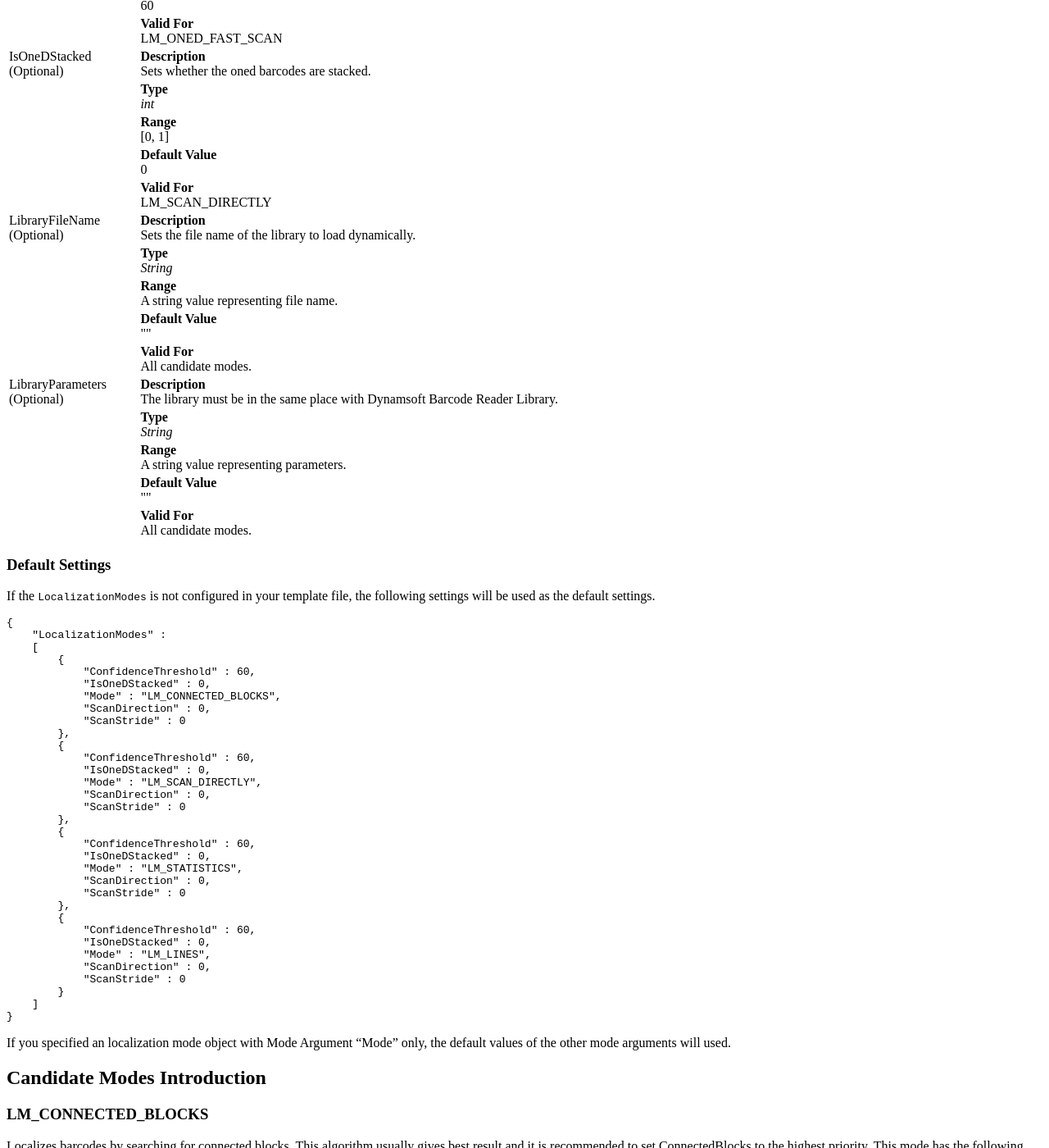
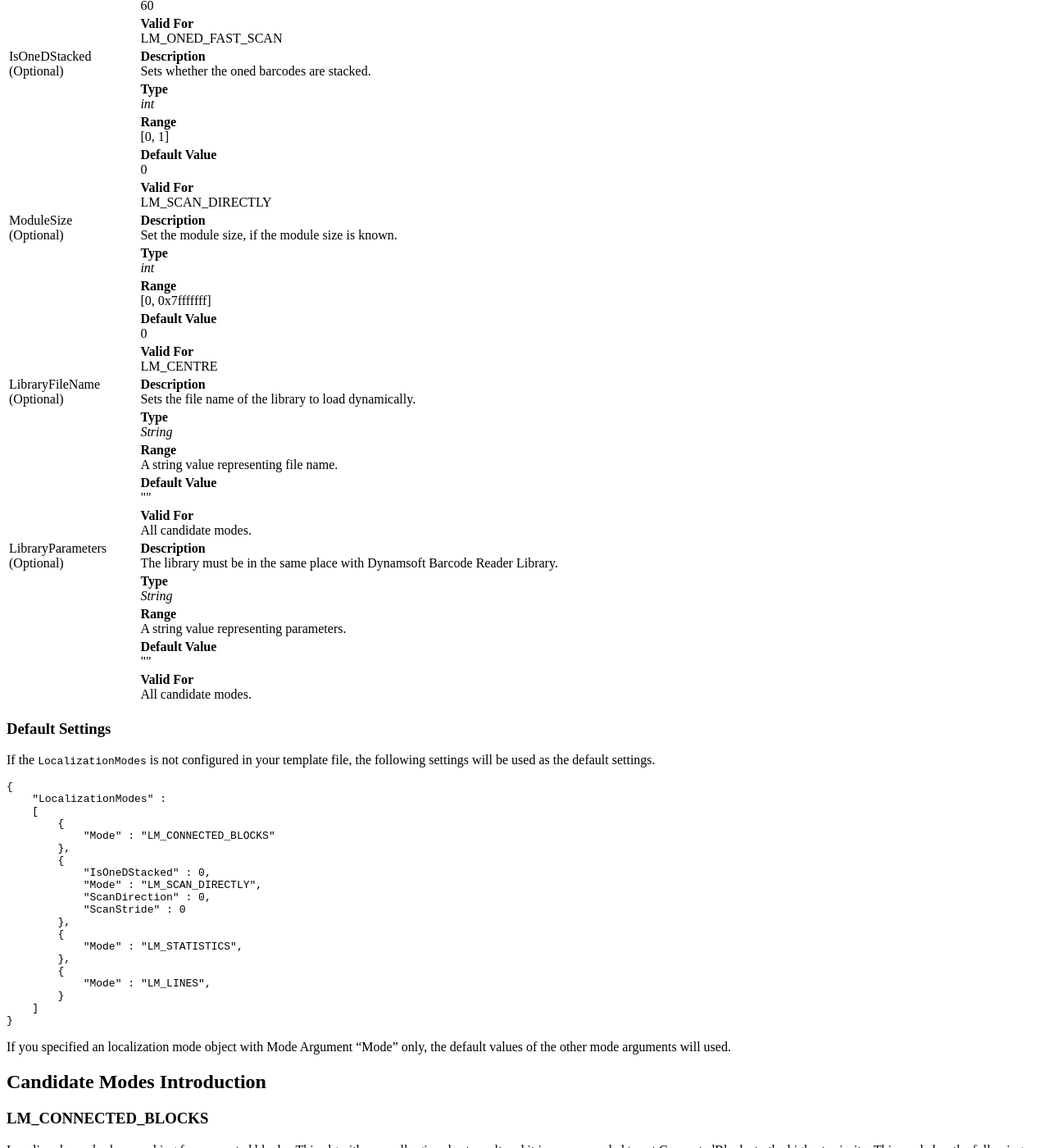
Before and after one commit to dynamsoft-docs/capture-vision-docs, a Jekyll site: the page built from parameters/reference/barcode-reader-task-settings/localization-modes.md, in a window 1280 px wide and 1400 px high, scrolled down 1994 px. Shown: the whole window at 82% size. Built offline with Jekyll 4.4.1, drawn with Linux system fonts in a browser that asks for light colours; our own code applies the rules of GitHub Pages for plain Markdown files.

Commit message:
Update missing arguments

```diff
--- a/parameters/reference/barcode-reader-task-settings/localization-modes.md
+++ b/parameters/reference/barcode-reader-task-settings/localization-modes.md
@@ -159,6 +159,28 @@ Parameter `LocalizationModes` consist of a group of localizaion mode objects. Ea
         </td>
     </tr>
     <tr>
+        <td rowspan = "5" style="vertical-align:text-top">ModuleSize<br>(Optional)</td>
+        <td><b>Description</b><br>Set the module size, if the module size is known.
+        </td>
+    </tr>
+    <tr>
+        <td><b>Type</b><br><i>int</i>
+        </td>
+    </tr>
+    <tr>
+        <td><b>Range</b><br>[0, 0x7fffffff]
+        </td>
+    </tr>
+    <tr>
+        <td><b>Default Value</b><br>0
+        </td>
+    </tr>
+    <tr>
+        <td><b>Valid For</b><br>
+            LM_CENTRE<br>
+        </td>
+    </tr>
+    <tr>
         <td rowspan = "5" style="vertical-align:text-top">LibraryFileName<br>(Optional)</td>
         <td><b>Description</b><br>Sets the file name of the library to load dynamically.
         </td>
@@ -211,32 +233,19 @@ If the `LocalizationModes` is not configured in your template file, the followin
     "LocalizationModes" :
     [
         {
-            "ConfidenceThreshold" : 60,
-            "IsOneDStacked" : 0,
-            "Mode" : "LM_CONNECTED_BLOCKS",
-            "ScanDirection" : 0,
-            "ScanStride" : 0
+            "Mode" : "LM_CONNECTED_BLOCKS"
         },
         {
-            "ConfidenceThreshold" : 60,
             "IsOneDStacked" : 0,
             "Mode" : "LM_SCAN_DIRECTLY",
             "ScanDirection" : 0,
             "ScanStride" : 0
         },
         {
-            "ConfidenceThreshold" : 60,
-            "IsOneDStacked" : 0,
             "Mode" : "LM_STATISTICS",
-            "ScanDirection" : 0,
-            "ScanStride" : 0
         },
         {
-            "ConfidenceThreshold" : 60,
-            "IsOneDStacked" : 0,
             "Mode" : "LM_LINES",
-            "ScanDirection" : 0,
-            "ScanStride" : 0
         }
     ]
 }
@@ -309,6 +318,7 @@ Localizes barcodes from the centre of the image. This mode has the following arg
 
 **Available Mode Arguments:**
 
+- ModuleSize
 - LibraryFileName
 - LibraryParameters
 
```
